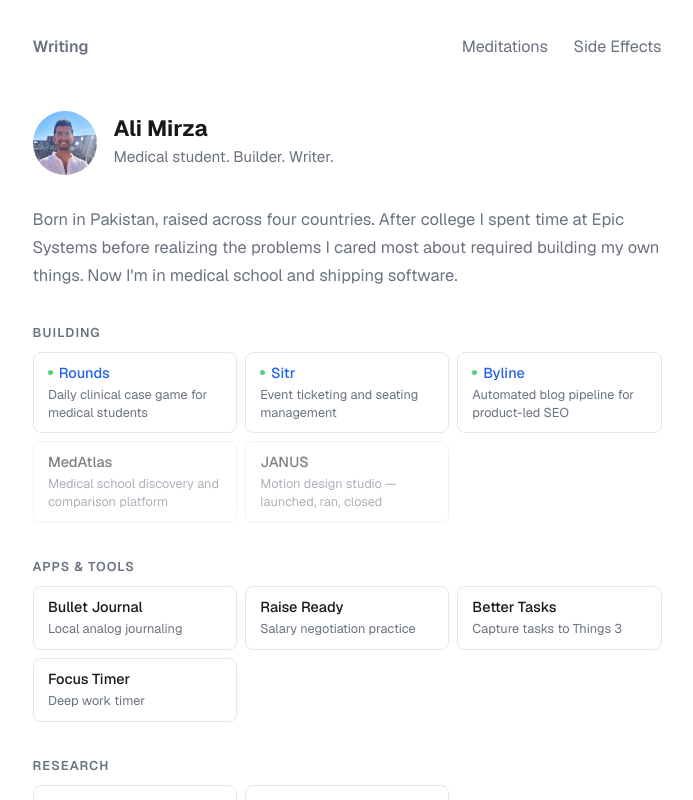
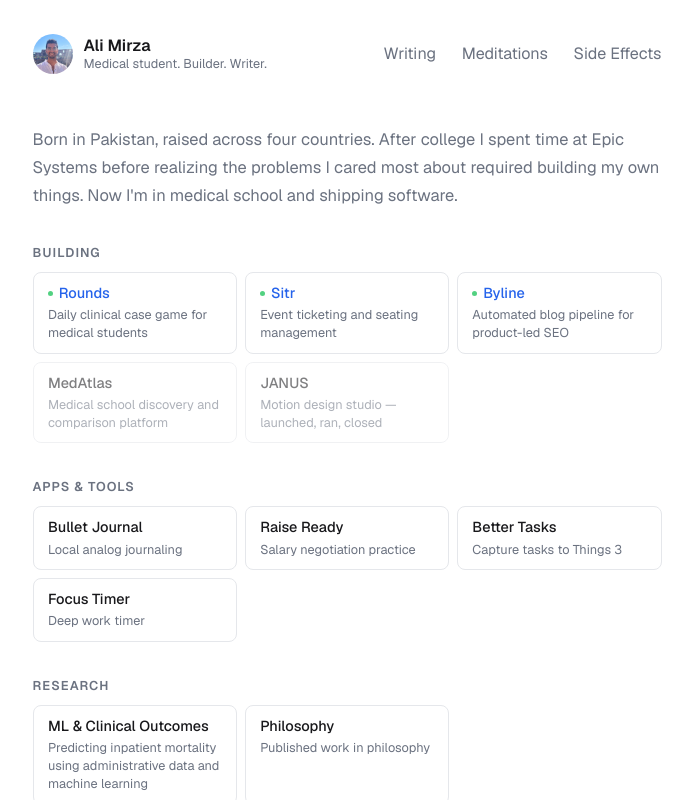
Before and after one commit to thisisalimirza/loam, a Next.js app: page / in a window 1280 px wide. Shown: the top 800 px of the page, without its empty margins (293-986 px from the left). Built offline with nearby package versions, Linux system fonts and the light colour scheme; no server answers.

Commit message:
Move profile identity into navbar as home anchor
Profile photo + name + tagline now lives in the top-left of the nav
as a Link to /. Removed duplicate identity block from ProfileHeader.
Nav uses space-between to push links to the right.

https://claude.ai/code/session_01QjXWP6NW9h7qZQwRWvJfqy

```diff
--- a/src/app/components/BreadcrumbsClient.tsx
+++ b/src/app/components/BreadcrumbsClient.tsx
@@ -1,5 +1,6 @@
 "use client";
 import Link from "next/link";
+import Image from "next/image";
 import { usePathname } from "next/navigation";
 import { NavLink } from "@/types";
 
@@ -8,9 +9,23 @@ export default function BreadcrumbsClient({ navLinks }: { navLinks: NavLink[] })
 
   return (
     <nav aria-label="Site navigation" className="site-nav">
-      {navLinks.map((link, i) => {
-        const isFirst = i === 0;
-        const isActive = !isFirst && (pathname === link.href || (!link.external && link.href !== "/" && pathname.startsWith(link.href)));
+      <Link href="/" className="site-nav-profile">
+        <Image
+          src="/profilepic.jpg"
+          alt="Ali Mirza"
+          width={40}
+          height={40}
+          className="site-nav-avatar"
+        />
+        <div className="site-nav-profile-text">
+          <span className="site-nav-profile-name">Ali Mirza</span>
+          <span className="site-nav-profile-tagline">Medical student. Builder. Writer.</span>
+        </div>
+      </Link>
+
+      <div className="site-nav-links">
+        {navLinks.map((link) => {
+          const isActive = pathname === link.href || (!link.external && link.href !== "/" && pathname.startsWith(link.href));
 
           if (link.external) {
             return (
@@ -19,7 +34,7 @@ export default function BreadcrumbsClient({ navLinks }: { navLinks: NavLink[] })
                 href={link.href}
                 target="_blank"
                 rel="noopener noreferrer"
-              className={`site-nav-link${isFirst ? " site-nav-home" : ""}`}
+                className="site-nav-link"
               >
                 {link.name}
               </a>
@@ -30,12 +45,13 @@ export default function BreadcrumbsClient({ navLinks }: { navLinks: NavLink[] })
             <Link
               key={link.href}
               href={link.href}
-            className={`site-nav-link${isFirst ? " site-nav-home" : ""}${isActive ? " site-nav-active" : ""}`}
+              className={`site-nav-link${isActive ? " site-nav-active" : ""}`}
             >
               {link.name}
             </Link>
           );
         })}
+      </div>
     </nav>
   );
 }
--- a/src/app/components/ProfileHeader.tsx
+++ b/src/app/components/ProfileHeader.tsx
@@ -1,25 +1,8 @@
-import Image from "next/image"
 import Link from "next/link"
-import { siteConfig } from "@/config/site"
 
 export default function ProfileHeader() {
   return (
     <header className="profile-header">
-      <Link href="/" className="profile-identity">
-        <Image
-          src={siteConfig.images.profile}
-          alt={`${siteConfig.author.name} profile photo`}
-          width={72}
-          height={72}
-          priority
-          className="profile-image"
-        />
-        <div>
-          <h1 className="profile-name">Ali Mirza</h1>
-          <p className="profile-tagline">Medical student. Builder. Writer.</p>
-        </div>
-      </Link>
-
       <p className="profile-intro">
         Born in Pakistan, raised across four countries. After college I spent time at Epic Systems before realizing the problems I cared most about required building my own things. Now I&apos;m in medical school and shipping software.
       </p>
--- a/src/app/globals.css
+++ b/src/app/globals.css
@@ -91,22 +91,54 @@ button, input, select, textarea {
 .site-nav {
   display: flex;
   align-items: center;
-  gap: 1.5rem;
+  justify-content: space-between;
   margin-bottom: 3rem;
-  padding-bottom: 0;
 }
 
-.site-nav-home {
-  font-weight: 600;
-  font-size: 1rem;
-  color: var(--foreground);
+.site-nav-profile {
+  display: flex;
+  align-items: center;
+  gap: 0.65rem;
   text-decoration: none;
-  margin-right: auto;
+  color: inherit;
 }
 
-.site-nav-home:hover {
+.site-nav-profile:hover {
   text-decoration: none;
+  opacity: 0.85;
+}
+
+.site-nav-avatar {
+  width: 40px;
+  height: 40px;
+  border-radius: 50%;
+  object-fit: cover;
+  flex-shrink: 0;
+}
+
+.site-nav-profile-text {
+  display: flex;
+  flex-direction: column;
+  gap: 0;
+}
+
+.site-nav-profile-name {
+  font-size: 0.95rem;
+  font-weight: 600;
   color: var(--foreground);
+  line-height: 1.3;
+}
+
+.site-nav-profile-tagline {
+  font-size: 0.75rem;
+  color: var(--muted);
+  line-height: 1.3;
+}
+
+.site-nav-links {
+  display: flex;
+  align-items: center;
+  gap: 1.5rem;
 }
 
 .site-nav-link {
```
Lines whose indentation alone changed are shown as unchanged.
